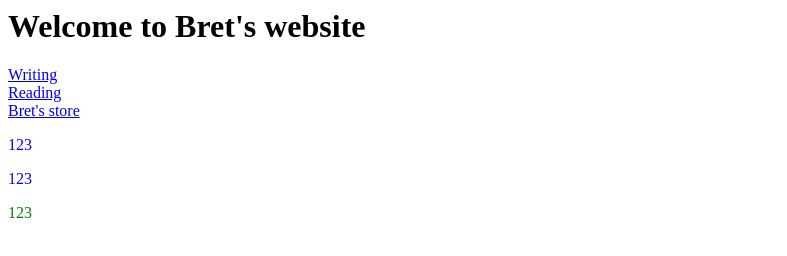
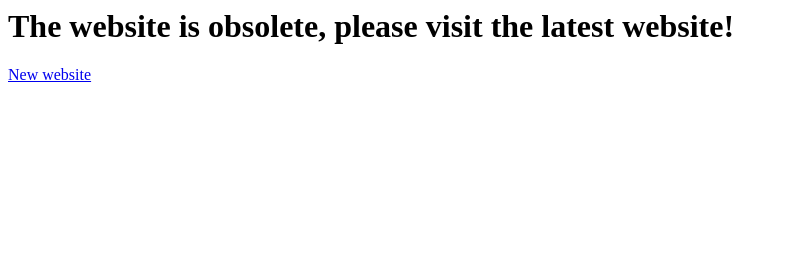
Before and after one commit to JortRen/web, a plain HTML site: page index.html in a window 1280 px wide. Shown: the whole page, without its empty margins (0-787 px from the left). Drawn offline with Linux system fonts and the light colour scheme.

Commit message:
Update index.html

```diff
--- a/index.html
+++ b/index.html
@@ -3,22 +3,16 @@
     <title>Bret's web</title>
     <link rel="stylesheet" href="./a.css">
     <style>
-      p {
-        color:blue;
+      h1 p {
+        color:red;
       }
     </style>
 
   </head>
   <body>
-    <h1>Welcome to Bret's website</h1>
-    <a href="./writing.html" target="_blank">Writing</a>
-    <br>
-    <a href="#" target="_blank">Reading</a>
-    <br>
-    <a href="https://jortren.github.io/a/index.html" target="_blank">Bret's store</a>
-    <p>123</p>
-    <p>123</p>
-    <p style="color:green;">123</p>
+    <h1>The website is obsolete, please visit the latest website!</h1>
+    <a href="https://pidan.000.pe">New website</a>
+
     <br>
   </body>
 </html>
```
